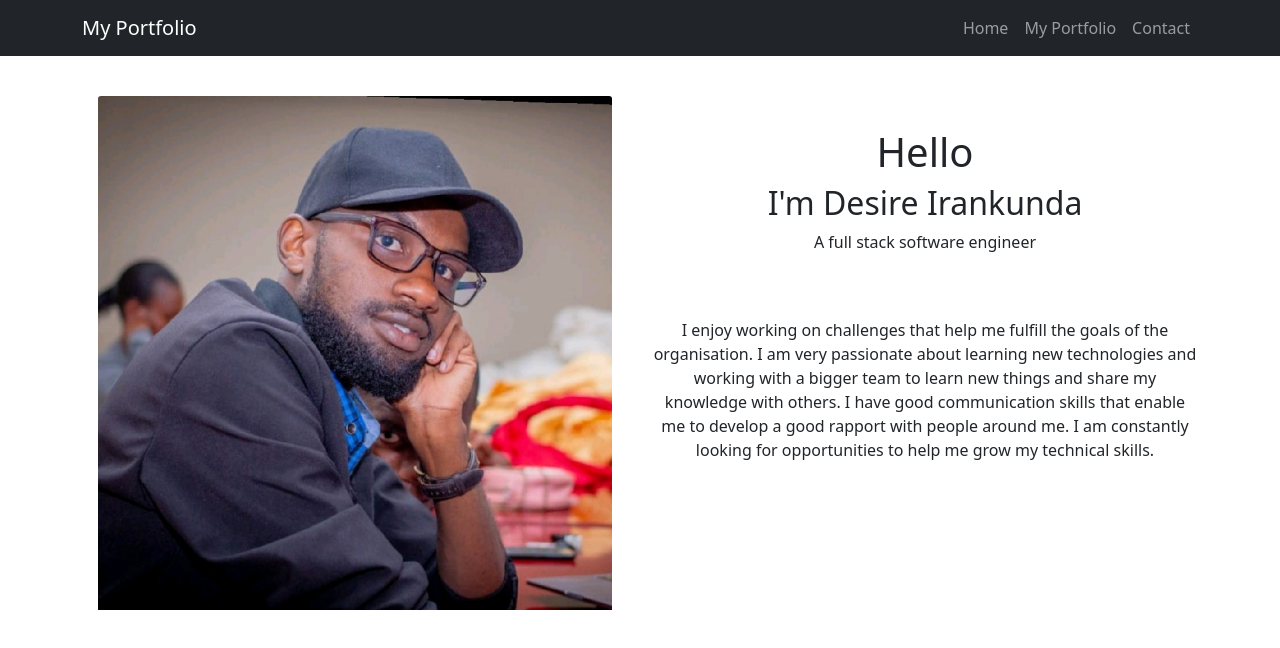
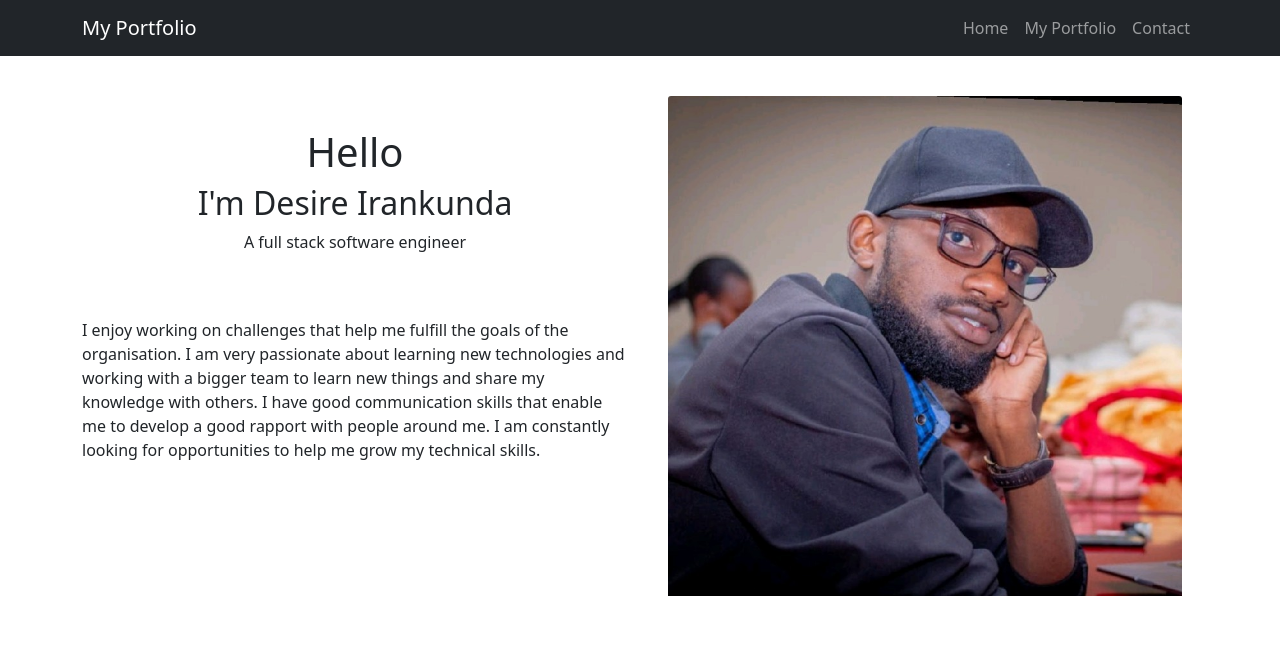
Before and after one commit to Deewiliams/my_portfolio, a React (Create React App) app: page / in a window 1280 px wide. Shown: the top 648 px of the page. Built offline with nearby package versions, Linux system fonts and the light colour scheme.

Commit message:
modified the mainpage component

```diff
--- a/src/Pages/MainPage.js
+++ b/src/Pages/MainPage.js
@@ -9,12 +9,7 @@ const MainPage = () => {
         <Container>
             <br />
             <Row>
-                <Col>
-                    <Card.Body>
-                        <Card.Img variant="top" src={desire} />
-                    </Card.Body>
-                </Col>
-                <Col>
+            <Col>
                     <Card.Text>
                         <br />
                         <br />
@@ -25,13 +20,19 @@ const MainPage = () => {
                     <Card.Text>
                         <br />
                         <br />
-                        <p>I enjoy working on challenges that help me fulfill the goals of the
+                        <p style={{textAlign: 'left', fontSize: '200'}} >I enjoy working on challenges that help me fulfill the goals of the
                             organisation. I am very passionate about learning new technologies
                             and working with a bigger team to learn new things and share my knowledge
                             with others. I have good communication skills that enable me to develop a good
                             rapport with people around me. I am constantly looking for opportunities to  help me grow my technical skills.</p>
                     </Card.Text>
                 </Col>
+                <Col>
+                    <Card.Body>
+                        <Card.Img variant="top" style={{}} height={500} width={400} src={desire} />
+                    </Card.Body>
+                </Col>
+
             </Row>
         </Container>
     )
```
